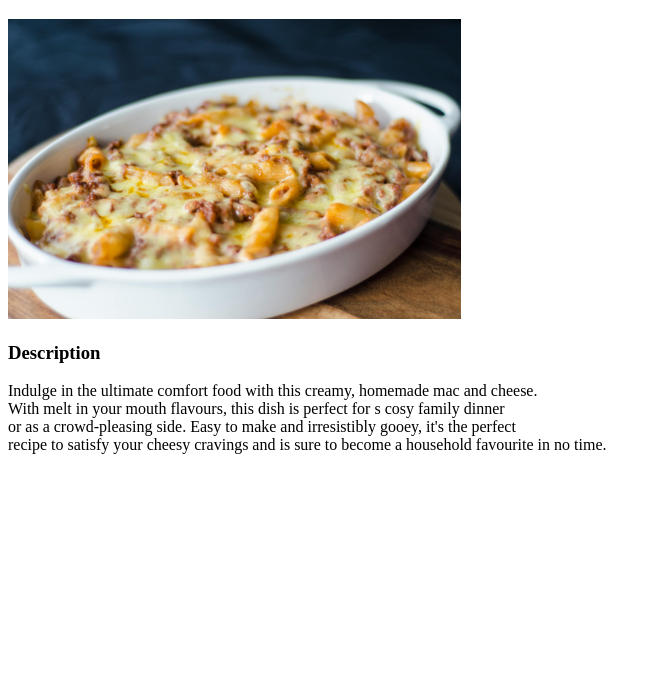
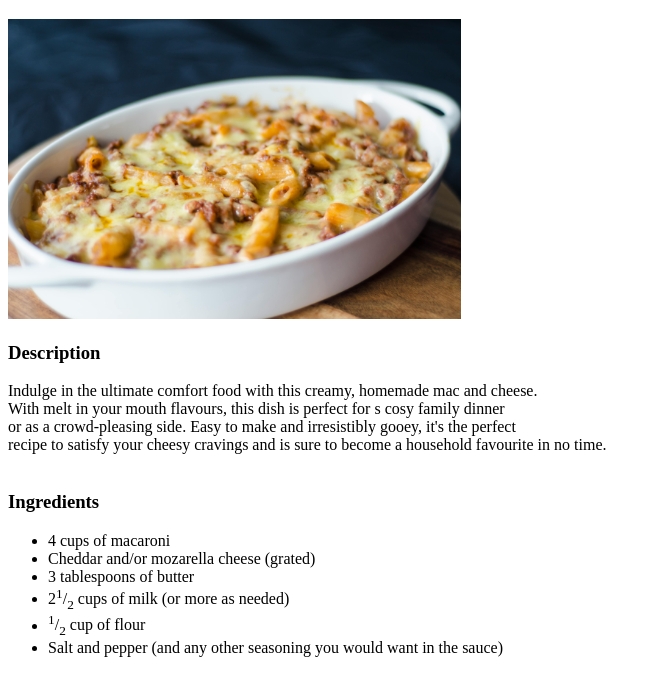
Before and after one commit to Chief-99/odin-recipes, a plain HTML site: page recipes/macandcheese.html in a window 1280 px wide. Shown: the part 61-756 px from the top of the page, without its empty margins (0-661 px from the left). Drawn offline with Linux system fonts and the light colour scheme.

Commit message:
Add ingredients list with heading

```diff
--- a/recipes/macandcheese.html
+++ b/recipes/macandcheese.html
@@ -14,7 +14,16 @@
         Indulge in the ultimate comfort food with this creamy, homemade mac and cheese. <br>
         With melt in your mouth flavours, this dish is perfect for s cosy family dinner <br>
         or as a crowd-pleasing side. Easy to make and irresistibly gooey, it's the perfect <br>
-        recipe to satisfy your cheesy cravings and is sure to become a household favourite in no time. <br>
+        recipe to satisfy your cheesy cravings and is sure to become a household favourite in no time. <br> <br>
 
+        <h3>Ingredients</h3>
+        <ul>
+            <li>4 cups of macaroni</li>
+            <li>Cheddar and/or mozarella cheese (grated)</li>
+            <li>3 tablespoons of butter</li>
+            <li>2<sup>1</sup>/<sub>2</sub> cups of milk (or more as needed)</li>
+            <li><sup>1</sup>/<sub>2</sub> cup of flour</li>
+            <li>Salt and pepper (and any other seasoning you would want in the sauce)</li>
+        </ul>
     </body>
 </html>
```
